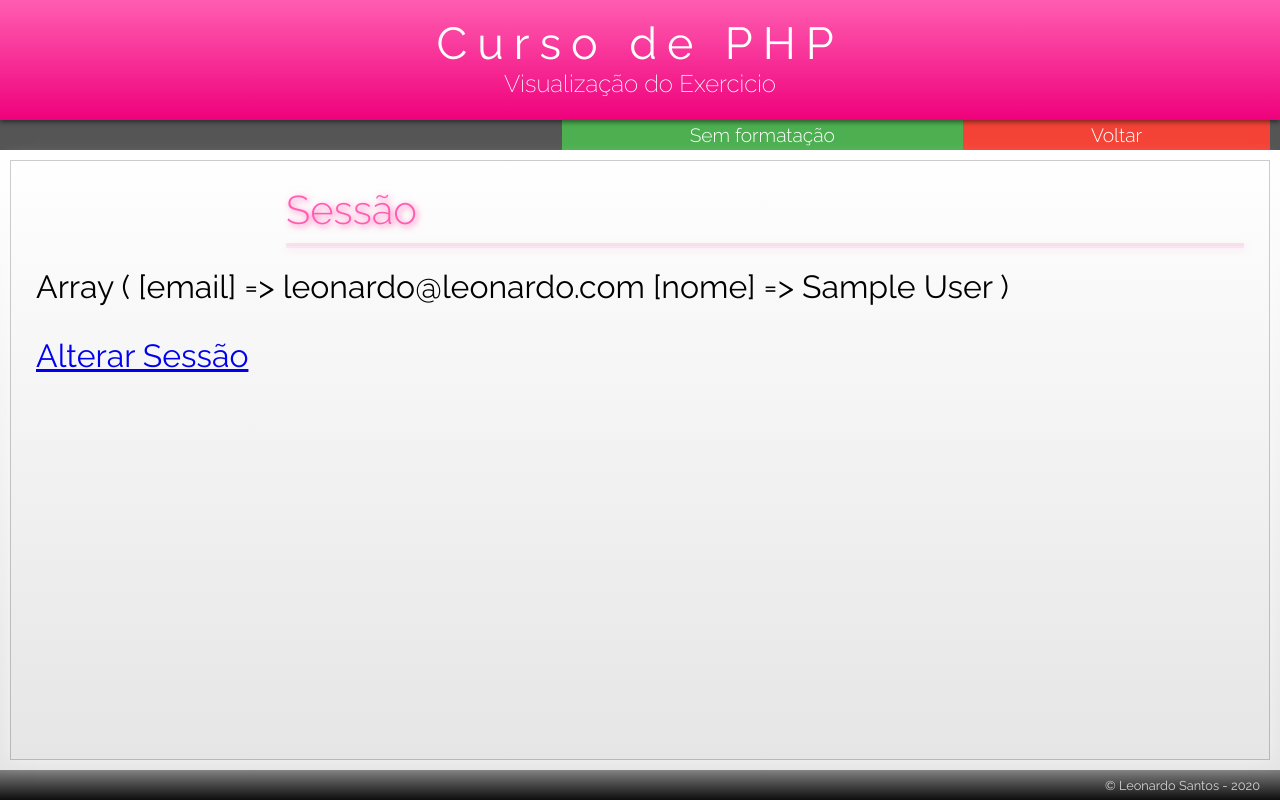
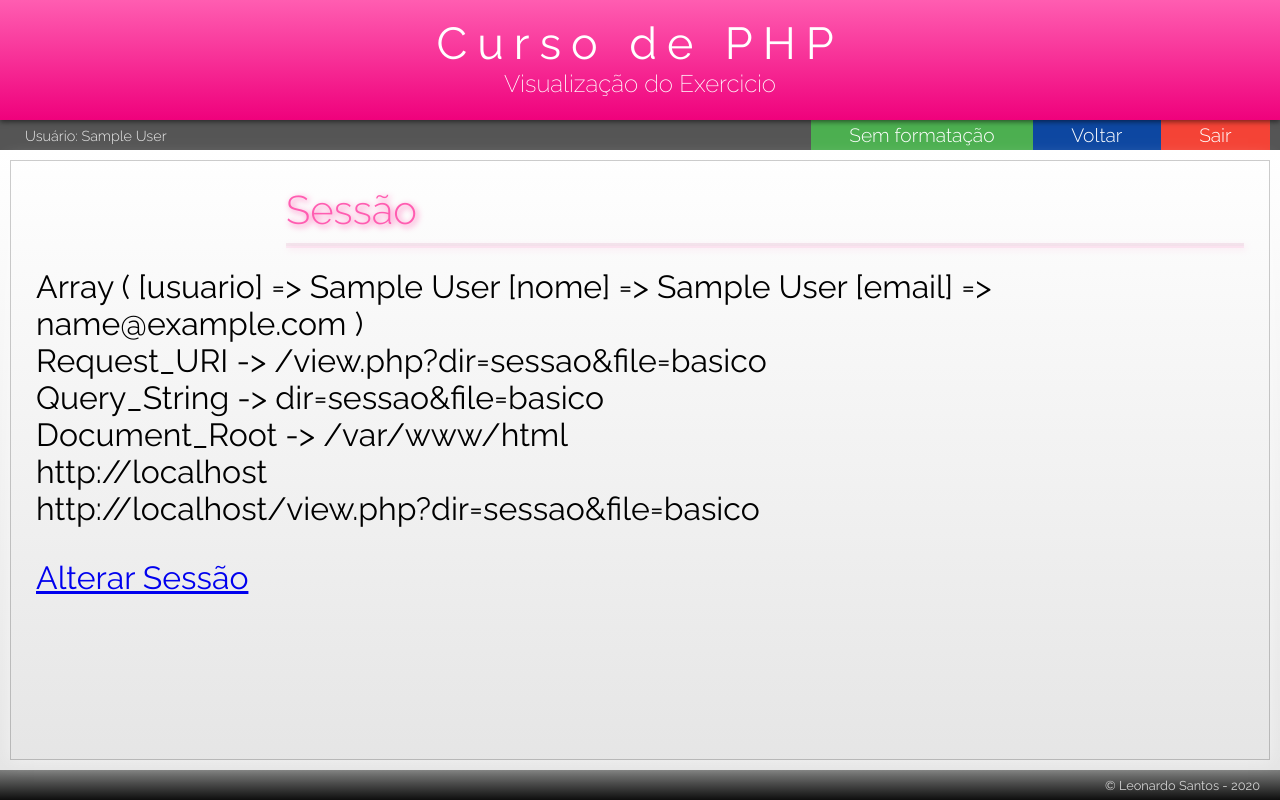
Before and after one commit to lcds90/cursos-php, a PHP site: page /view.php?dir=sessao&file=basico in a window 1280 px wide. Run offline with PHP 8.4, Linux system fonts and the light colour scheme; the visitor is signed in with stand-in values (Sample User, id 1).

Commit message:
login e icone

```diff
--- a/assets/css/style.css
+++ b/assets/css/style.css
@@ -11,13 +11,15 @@ body {
   height: 100vh;
   margin: 0px;
   display: grid;
-  grid-template-rows: 150px 1fr 30px;
+  grid-template-rows: 120px 30px 1fr 30px;
   grid-template-columns: 1fr;
   grid-template-areas:
-    "cabecalho"
-    "principal"
-    "rodape";
+  "cabecalho"
+  "navegacao"
+  "principal"
+  "rodape"
 }
+
 
 .cabecalho {
   grid-area: cabecalho;
@@ -83,6 +85,37 @@ body {
     rgb(229, 229, 229) 100%
   ); /* W3C, IE10+, FF16+, Chrome26+, Opera12+, Safari7+ */
   filter: progid:DXImageTransform.Microsoft.gradient( startColorstr='#ffffff', endColorstr='#e5e5e5',GradientType=0 ); /* IE6-9 */
+}
+
+.navegacao {
+  grid-area:navegacao;
+  display:flex;
+  justify-content: flex-end;
+  align-items:center;
+  background-color:#555;
+  padding:10px;
+}
+
+.navegacao > a {
+  text-decoration:none;
+  color:#fff;
+  font-weight:300;
+  font-size:1.2rem;
+  padding:5px 3vw;
+  margin-right:0px;
+}
+
+.navegacao > a.verde { background-color:#4CAF50;}
+.navegacao > a.vermelho { background-color:#F44336;}
+.navegacao > a.azul { background-color:#0d47a1;}
+
+span.usuario {
+  flex-grow: 1;
+  justify-self: flex-start;
+  color:#eee;
+  font-weight:300;
+  padding-left:15px;
+  font-size:.9rem;
 }
 
 .rodape {
--- a/assets/css/view.css
+++ b/assets/css/view.css
@@ -1,37 +1,3 @@
-body.view {
-    grid-template-rows: 120px 30px 1fr 30px;
-    grid-template-areas:
-    "cabecalho"
-    "navegacao"
-    "principal"
-    "rodape"
-}
-
-.principal {
-    height: calc(100vh - 180px);
-}
-
-.navegacao {
-    grid-area:navegacao;
-    display:flex;
-    justify-content: flex-end;
-    align-items:center;
-    background-color:#555;
-    padding:10px;
-}
-
-.navegacao > a {
-    text-decoration:none;
-    color:#fff;
-    font-weight:300;
-    font-size:1.2rem;
-    padding:5px 10vw;
-    margin-right:0px;
-}
-
-.navegacao > a.verde { background-color:#4CAF50;}
-.navegacao > a.vermelho { background-color:#F44336;}
-
 .conteudo {
     font-size: 2rem;
 }
--- /dev/null
+++ b/logout.php
@@ -0,0 +1,6 @@
+<?php
+session_start();
+session_destroy();
+unset($_COOKIE['usuario']);
+setcookie('usuario', '');
+header('Location: index.php');
--- a/sessao/basico.php
+++ b/sessao/basico.php
@@ -14,10 +14,16 @@ if (!$_SESSION['email']) {
     $_SESSION['email'] = 'leo@leo.com';
 }
 
+echo 'Request_URI -> '. $_SERVER['REQUEST_URI'] . '<br>';
+echo 'Query_String -> '. $_SERVER['QUERY_STRING'], '<br>';
+echo 'Document_Root -> '. $_SERVER['DOCUMENT_ROOT'], '<br>';
+echo 'http://' . $_SERVER['HTTP_HOST'] . '<br>';
+echo 'http://' . $_SERVER['HTTP_HOST'] . $_SERVER['REQUEST_URI'];
+
 ?>
 
 <p>
-    <a href="/session/basico_alterar.php">
+    <a href="http://<?= $_SERVER['HTTP_HOST']; ?>/cursos-php/sessao/basico_alterar.php">
         Alterar Sessão
     </a>
 </p>
--- a/sessao/basico_alterar.php
+++ b/sessao/basico_alterar.php
@@ -13,7 +13,6 @@ $_SESSION['email'] = 'leonardo@leonardo.com';
     <b>Email: </b> <?= $_SESSION['email']; ?><br>
 </p>
 
-
 <p>
     <a href="basico.php">Voltar</a><br>
     <a href="basico_limpar.php">Limpar Sessão</a>
--- a/sessao/gerenciamento.php
+++ b/sessao/gerenciamento.php
@@ -19,8 +19,7 @@ if($_SESSION['contador'] >= 15){
 /*
 
 Por questões de segurança,
-é melhor regenera-lo
-apesar de ser complicado,
-melhor para evitar roubos de sessões
+é melhor regenera-lo,
+evitando roubos de sessões
 
 */
--- a/view.php
+++ b/view.php
@@ -1,9 +1,17 @@
+<?php
+session_start();
+if(!isset($_SESSION['usuario'])){
+    header('Location: login.php');
+}
+?>
 <!DOCTYPE html>
 <html lang="en">
 <head>
     <meta charset="UTF-8">
     <meta name="viewport" content="width=device-width, initial-scale=1.0">
     <title>Exercicio</title>
+    <link rel="shortcut icon" href="assets/favicon.ico" type="image/x-icon">
+    <link rel="icon" href="assets/favicon.ico" type="image/x-icon">
     <link rel="stylesheet" href="assets/css/style.css">
     <link rel="stylesheet" href="assets/css/view.css">
 </head>
@@ -13,8 +21,10 @@
         <h2>Visualização do Exercicio</h2>
     </header>
 <nav class="navegacao">
+<span class="usuario">Usuário: <?= $_SESSION['usuario']; ?></span>
     <a href=<?="/{$_GET['dir']}/{$_GET['file']}.php"?> class="verde">Sem formatação</a>
-    <a href="index.php" class="vermelho">Voltar</a>
+    <a href="index.php" class="azul">Voltar</a>
+    <a href="logout.php" class="vermelho">Sair</a>
 </nav>
     <main class="principal">
         <div class="conteudo">
```
Also changed, not shown: assets/css/login.css (added, +41 -0 lines), index.php (+18 -2 lines), login.php (added, +96 -0 lines), assets/favicon.ico (added).
